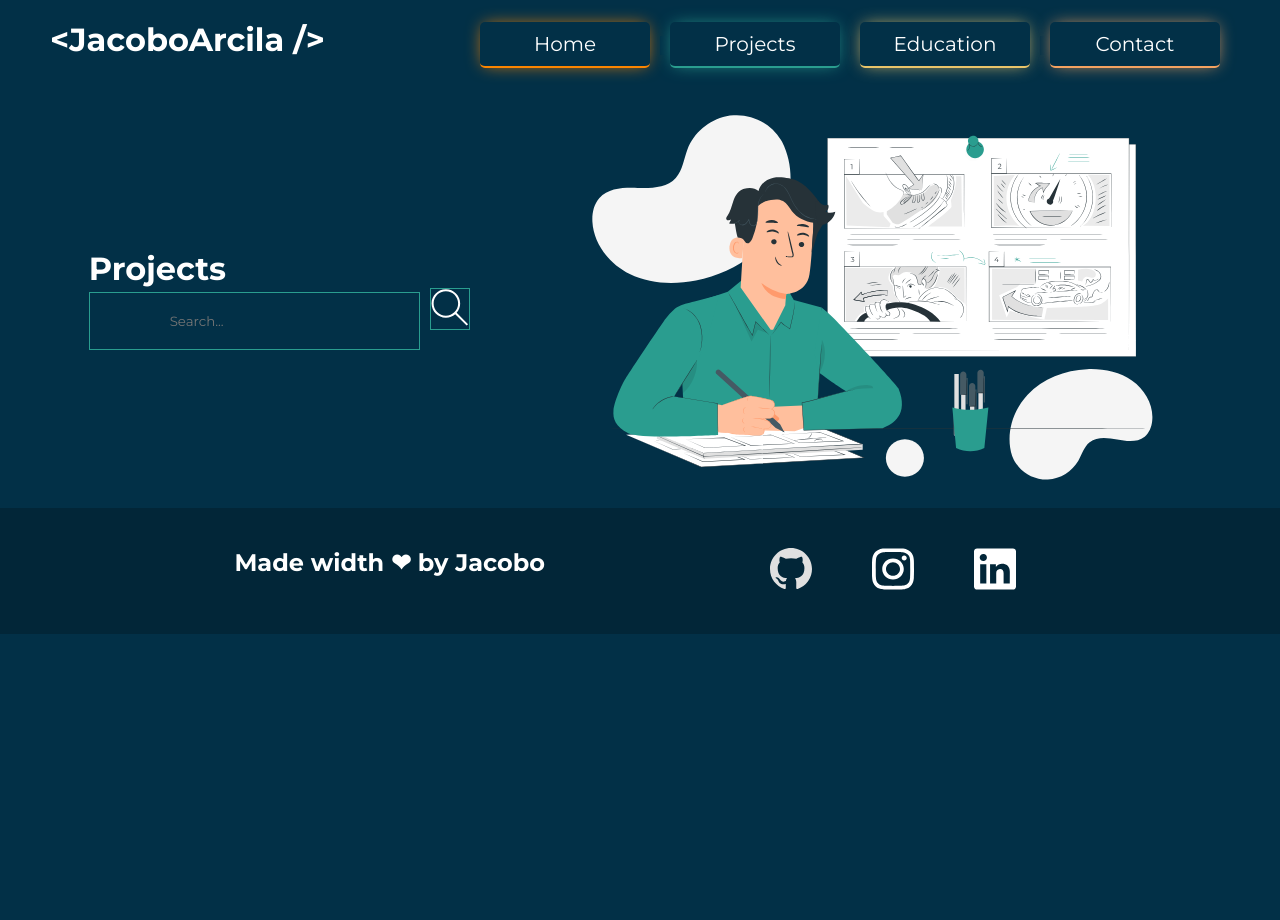
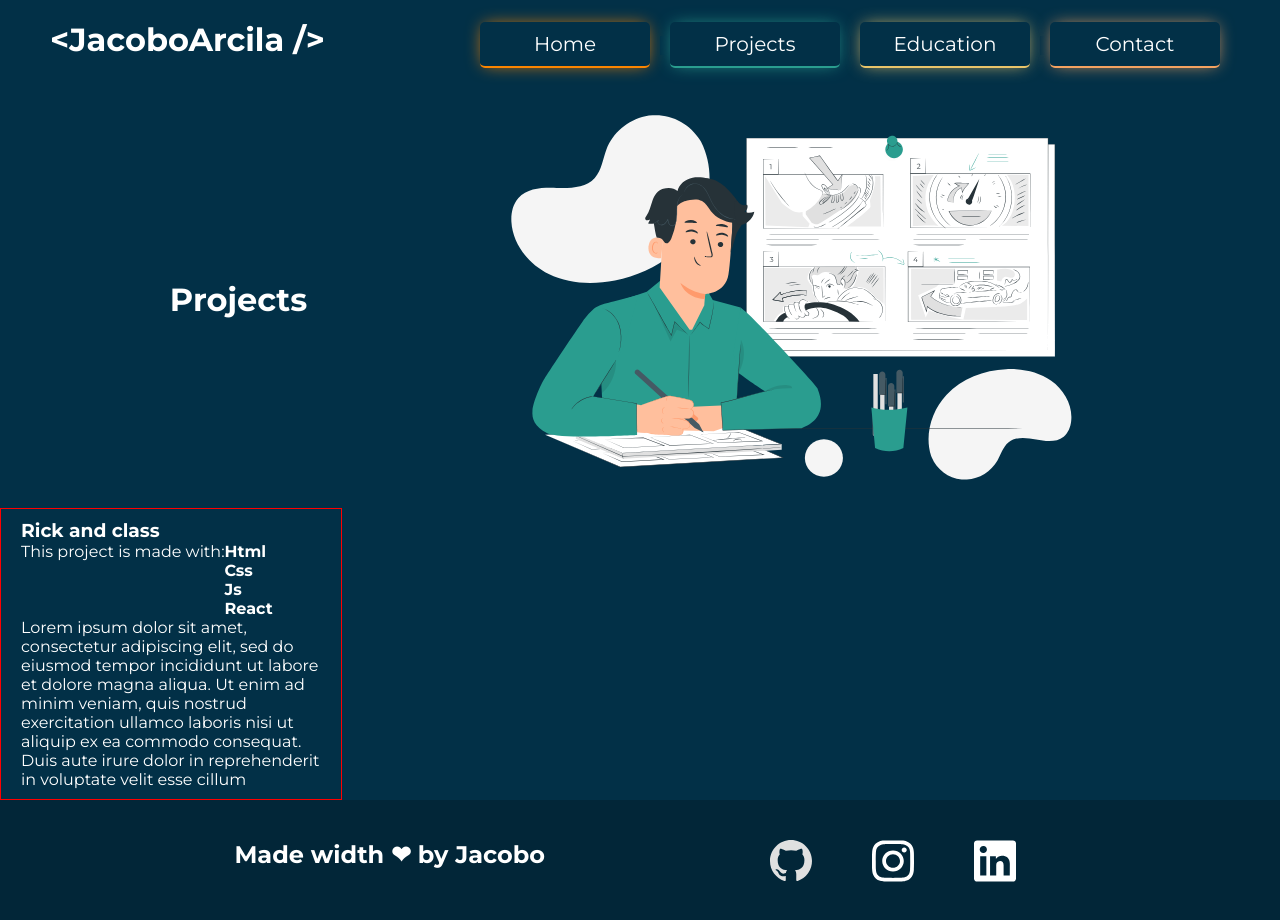
Before and after one commit to JacoboArcila/Portfolio, a React (Create React App) app: page /portfolio/projects in a window 1280 px wide. Shown: the top 920 px of the page. Before the commit the page ends 800 px from the top, so only its background shows below. Built offline with nearby package versions, Linux system fonts and the light colour scheme.

Commit message:
cambios en proyectos y cartas

```diff
--- /dev/null
+++ b/src/components/CardProjects/Card.js
@@ -0,0 +1,27 @@
+import React from "react";
+import {Container} from "./CardStyles";
+
+const Card = () => {
+  return (
+    <Container>
+      <h3>Rick and class</h3>
+      <p>This project is made with:</p>
+      <div>
+        <h4>Html</h4>
+        <h4>Css</h4>
+        <h4>Js</h4>
+        <h4>React</h4>
+      </div>
+      <p>
+        Lorem ipsum dolor sit amet, consectetur adipiscing elit, sed do eiusmod
+        tempor incididunt ut labore et dolore magna aliqua. Ut enim ad minim
+        veniam, quis nostrud exercitation ullamco laboris nisi ut aliquip ex ea
+        commodo consequat. Duis aute irure dolor in reprehenderit in voluptate
+        velit esse cillum
+      </p>
+
+    </Container>
+  );
+};
+
+export default Card;
--- /dev/null
+++ b/src/components/CardProjects/CardStyles.js
@@ -0,0 +1,9 @@
+import styled from "styled-components";
+
+export const Container = styled.div`
+  border: 1px solid red;
+  display: flex;
+  width: 300px;
+  flex-wrap: wrap;
+  padding: 10px 20px;
+`;
--- a/src/components/ProjectsMain/MainProjects.js
+++ /dev/null
@@ -1,33 +0,0 @@
-import React from "react";
-import ImgProjects from "../../img/ImgProjects";
-import { Container, Input, Title, Button } from "./MainProjectsStyles";
-
-const MainProjects = () => {
-  return (
-    <Container>
-      <div>
-        <Title>Projects</Title>
-        <div>
-          <Input type="text" placeholder="Search..." />
-          <Button>
-            <svg
-              width={38}
-              height={37}
-              viewBox="0 0 38 37"
-              fill="none"
-              xmlns="http://www.w3.org/2000/svg"
-            >
-              <path
-                d="M37.0658 35.1519L25.6522 23.7916C27.8369 21.2919 29.1641 18.0403 29.1641 14.4839C29.1641 6.61903 22.7732 0.258064 14.8715 0.258064C6.96969 0.258064 0.578857 6.61903 0.578857 14.4839C0.578857 22.3487 6.96969 28.7097 14.8715 28.7097C18.4446 28.7097 21.7115 27.3887 24.2229 25.2345L35.6366 36.5948L37.0658 35.1519ZM14.8715 26.6774C8.1131 26.6774 2.62066 21.2106 2.62066 14.4839C2.62066 7.7571 8.1131 2.29032 14.8715 2.29032C21.6298 2.29032 27.1223 7.7571 27.1223 14.4839C27.1223 21.2106 21.6298 26.6774 14.8715 26.6774Z"
-                fill="white"
-              />
-            </svg>
-          </Button>
-        </div>
-      </div>
-      <ImgProjects />
-    </Container>
-  );
-};
-
-export default MainProjects;
--- a/src/pages/Projects.js
+++ b/src/pages/Projects.js
@@ -1,10 +1,18 @@
 import React from "react";
-import MainProjects from "../components/ProjectsMain/MainProjects";
+import { Container,  Title } from "./ProjectsStyles";
+import ImgProjects from "../img/ImgProjects";
+import Card from "../components/CardProjects/Card";
 
 function Projects() {
   return (
     <div>
-      <MainProjects />
+      <Container>
+        <div>
+          <Title>Projects</Title>
+        </div>
+        <ImgProjects />
+      </Container>
+      <Card />
     </div>
   );
 }
```
Also changed, not shown: src/pages/ProjectsStyles.js (renamed from src/components/ProjectsMain/MainProjectsStyles.js).
